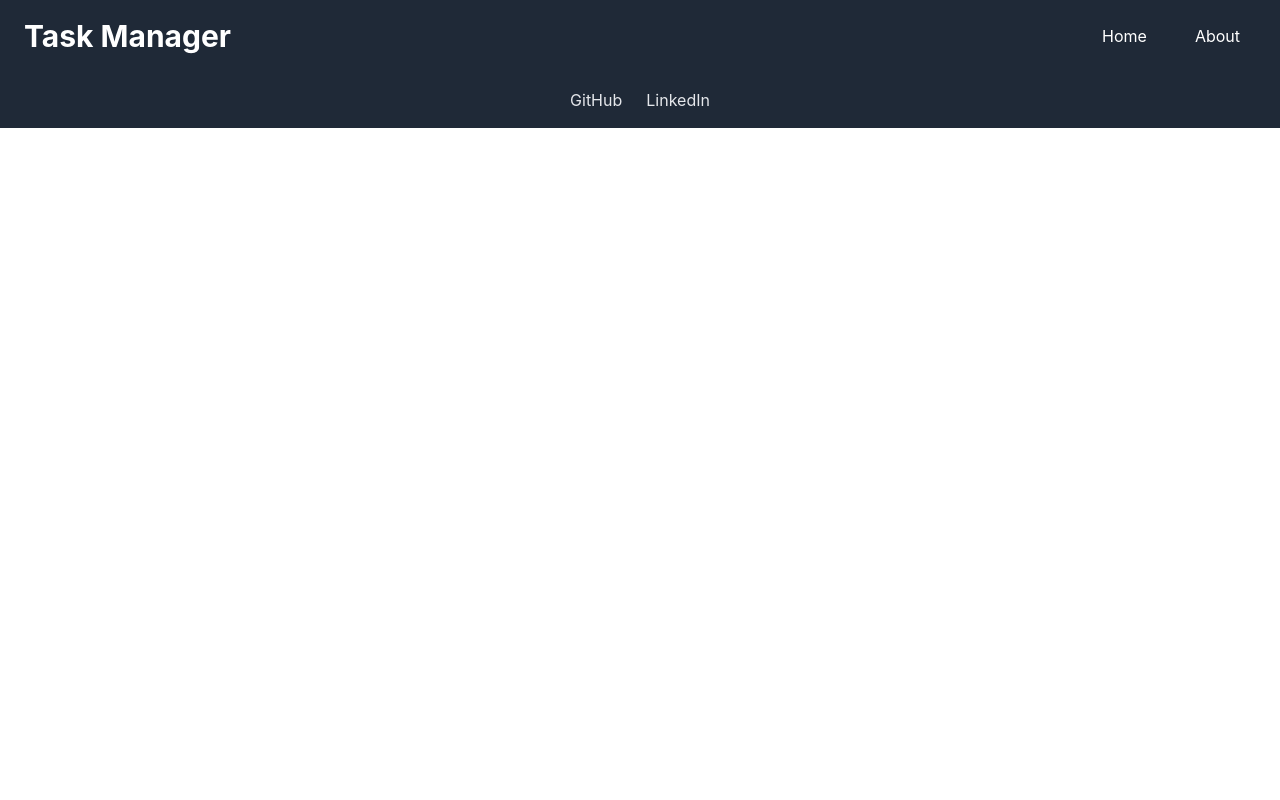
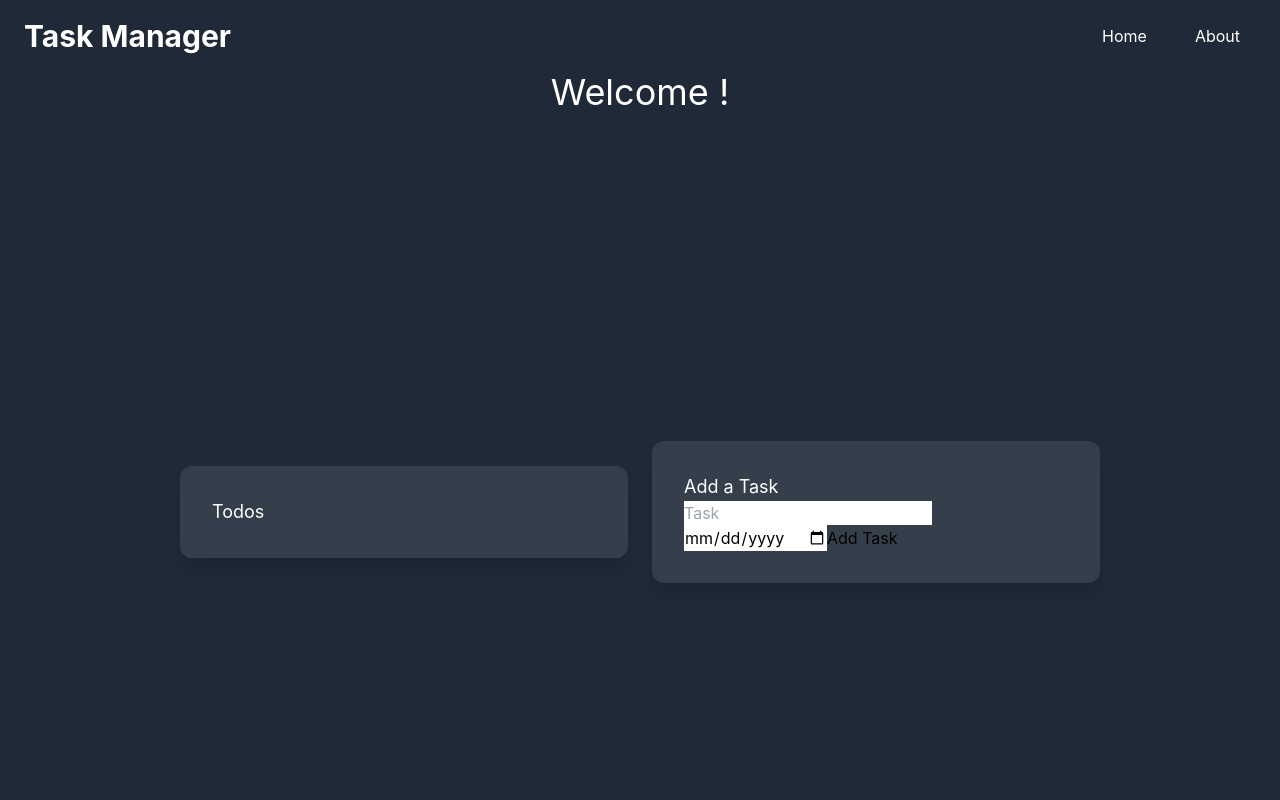
Before and after one commit to nameishyam/react-todo, a React (Vite) app in the folder client/: page /user in a window 1280 px wide. Shown: the top 800 px of the page. Built offline with nearby package versions, Linux system fonts and the light colour scheme; no server answers.

Commit message:
feat: refactor user authentication flow; integrate Axios for API calls, add Signout component, and enhance User component with task management

```diff
--- a/client/src/App.jsx
+++ b/client/src/App.jsx
@@ -6,7 +6,6 @@ import Header from "./components/Header";
 import Register from "./auth/Register";
 import Login from "./auth/Login";
 import Footer from "./components/Footer";
-import Todos from "./components/Todos";
 import User from "./auth/User";
 
 const App = () => {
--- a/client/src/auth/Register.jsx
+++ b/client/src/auth/Register.jsx
@@ -1,6 +1,7 @@
 import { useNavigate } from "react-router-dom";
 import { useState } from "react";
 import Cookie from "js-cookie";
+import Axios from "axios";
 
 const Register = () => {
   const navigate = useNavigate();
@@ -27,8 +28,7 @@ const Register = () => {
     e.preventDefault();
 
     try {
-      const response = await fetch("http://localhost:8000/register", {
-        method: "POST",
+      const response = await Axios.post("http://localhost:8000/register", {
         headers: {
           "Content-Type": "application/json",
         },
--- a/client/src/auth/Signout.jsx
+++ b/client/src/auth/Signout.jsx
@@ -0,0 +1,7 @@
+import React from "react";
+
+const Signout = () => {
+  return <div>Signout</div>;
+};
+
+export default Signout;
--- a/client/src/auth/User.jsx
+++ b/client/src/auth/User.jsx
@@ -1,6 +1,9 @@
 import { useState, useEffect } from "react";
 import Axios from "axios";
 import Cookies from "js-cookie";
+import Task from "../components/Task";
+import Todos from "../components/Todos";
+import Signout from "./Signout";
 
 const User = () => {
   const [user, setUser] = useState({
@@ -8,11 +11,12 @@ const User = () => {
     lname: "",
     email: "",
   });
-  const email = Cookies.get("userEmail");
+
+  const userEmail = Cookies.get("userEmail");
   const handleUser = async () => {
     const response = await Axios.get("http://localhost:8000/user", {
       params: {
-        email,
+        userEmail,
       },
     });
     setUser(response.data);
@@ -22,21 +26,25 @@ const User = () => {
     handleUser();
   }, []);
 
-  //   const userId = Cookies.get("userId");
-  //   console.log(userId);
-
   return (
-    <div>
-      {/* <div className="min-h-screen bg-gray-800 flex items-center justify-center space-x-6">
-        <div className="bg-white/10 backdrop-blur-md p-8 rounded-xl shadow-lg w-full max-w-md">
-          <p className="text-white text-lg">Container 1</p>
+    <>
+      <div className="bg-gray-800">
+        <h1 className="text-white text-4xl text-center">
+          Welcome {user.fname} {user.lname} !
+        </h1>
+        <div className="min-h-screen bg-gray-800 flex items-center justify-center space-x-6">
+          <div className="bg-white/10 backdrop-blur-md p-8 rounded-xl shadow-lg w-full max-w-md">
+            <p className="text-white text-lg">
+              <Todos />
+            </p>
+          </div>
+          <div className="bg-white/10 backdrop-blur-md p-8 rounded-xl shadow-lg w-full max-w-md">
+            <p className="text-white text-lg">Add a Task</p>
+            <Task />
+          </div>
         </div>
-        <div className="bg-white/10 backdrop-blur-md p-8 rounded-xl shadow-lg w-full max-w-md">
-          <p className="text-white text-lg">Container 2</p>
-        </div>
-      </div> */}
-      {user.fname}
-    </div>
+      </div>
+    </>
   );
 };
 
--- a/client/src/components/ListHeader.jsx
+++ /dev/null
@@ -1,28 +0,0 @@
-import React from "react";
-
-const ListHeader = ({ listname }) => {
-  const signOut = () => {
-    console.log("signout");
-  };
-
-  return (
-    <div className="bg-white rounded-lg shadow-lg p-6 flex flex-col sm:flex-row sm:justify-between items-center space-y-4 sm:space-y-0">
-      <h1 className="text-3xl text-gray-800 font-sans font-bold text-center sm:text-left">
-        {listname}
-      </h1>
-      <div className="flex space-x-4">
-        <button className="bg-blue-600 hover:bg-blue-700 text-white font-semibold py-2 px-6 rounded transition-all duration-200">
-          Add Item
-        </button>
-        <button
-          className="bg-red-600 hover:bg-red-700 text-white font-semibold py-2 px-6 rounded transition-all duration-200"
-          onClick={signOut}
-        >
-          Signout
-        </button>
-      </div>
-    </div>
-  );
-};
-
-export default ListHeader;
--- /dev/null
+++ b/client/src/components/Task.jsx
@@ -0,0 +1,13 @@
+import React from "react";
+
+const Task = () => {
+  return (
+    <form>
+      <input type="text" placeholder="Task" className="input" required />
+      <input type="date" placeholder="Date" className="input" required />
+      <button className="btn">Add Task</button>
+    </form>
+  );
+};
+
+export default Task;
--- a/client/src/components/Todos.jsx
+++ b/client/src/components/Todos.jsx
@@ -2,16 +2,7 @@ import { useEffect, useState } from "react";
 import Cookies from "js-cookie";
 
 const Todos = () => {
-  return (
-    <div className="min-h-screen bg-gray-800 flex items-center justify-center space-x-6">
-      <div className="bg-white/10 backdrop-blur-md p-8 rounded-xl shadow-lg w-full max-w-md">
-        <p className="text-white text-lg">Container 1</p>
-      </div>
-      <div className="bg-white/10 backdrop-blur-md p-8 rounded-xl shadow-lg w-full max-w-md">
-        <p className="text-white text-lg">Container 2</p>
-      </div>
-    </div>
-  );
+  return <>Todos</>;
 };
 
 export default Todos;
```
Also changed, not shown: 1 other file (tests, documents, lock files or other folders).
